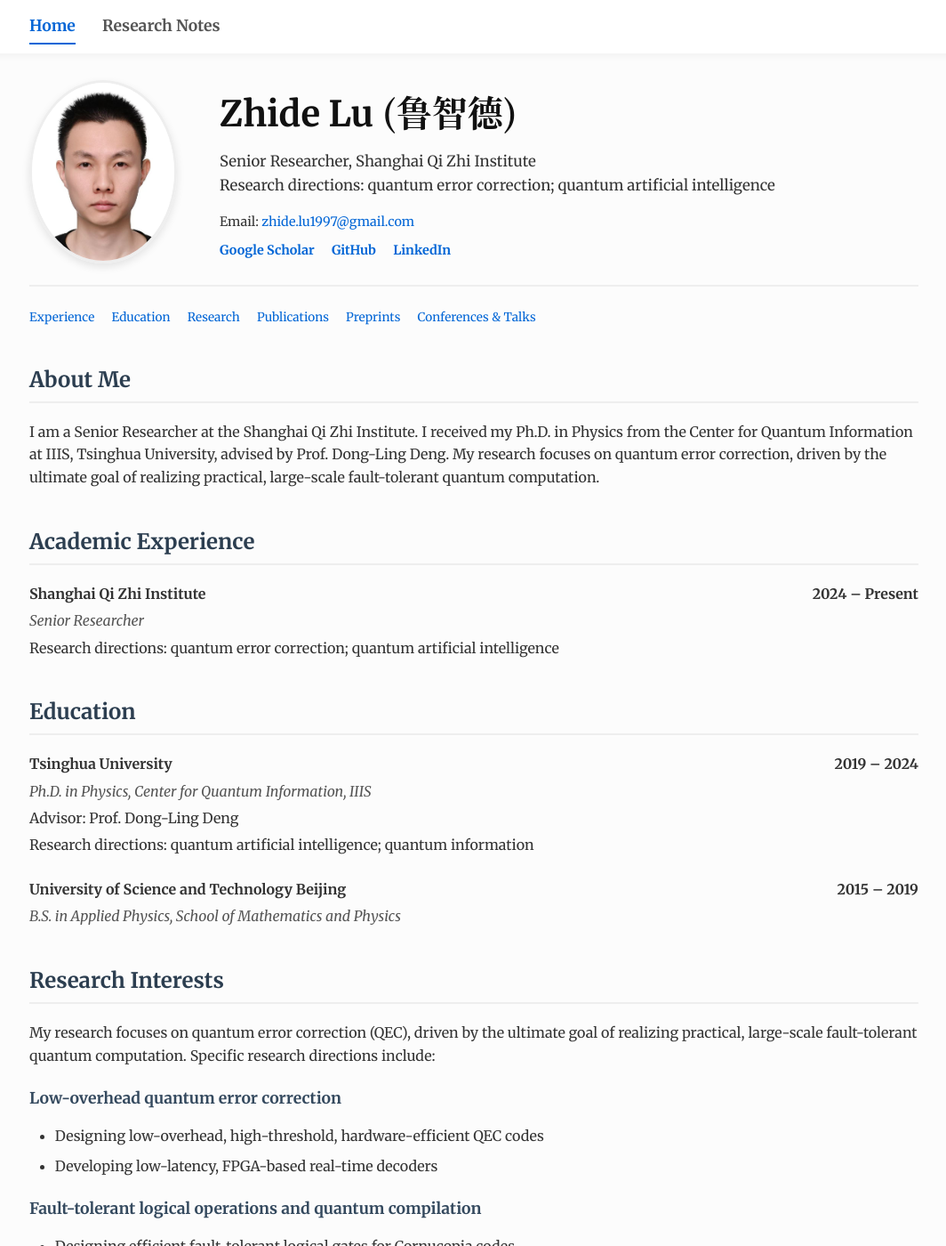
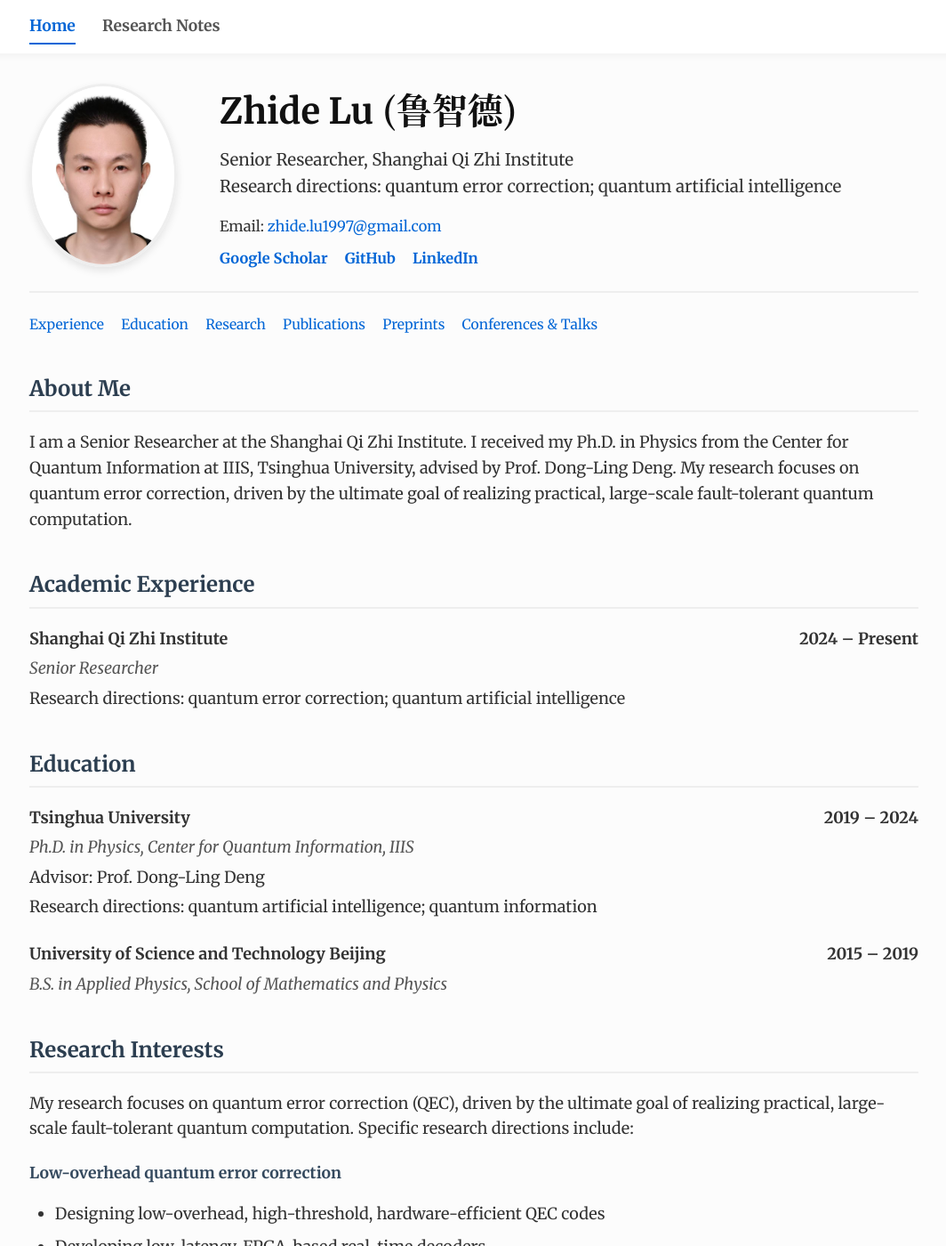
Before and after one commit to ZhideLu/ZhideLu.github.io, a Jekyll site: the page index.html, which Jekyll copies as it is, in a window 1280 px wide and 1400 px high. Shown: the whole window at 89% size, without its empty margins (107-1171 px from the left). Built offline with Jekyll 4.4.1, drawn with Linux system fonts in a browser that asks for light colours.

Commit message:
Increase home page body text size while preserving headings

```diff
--- a/index.html
+++ b/index.html
@@ -13,6 +13,7 @@
     <style>
         body {
             font-family: 'Merriweather', serif;
+            font-size: 1.125rem;
             line-height: 1.6;
             color: #333;
             max-width: 1000px;
@@ -112,11 +113,11 @@
             scroll-margin-top: 80px;
         }
         .header-info {
-            font-size: 1.05rem;
+            font-size: 1.175rem;
             margin: 0.5rem 0 1rem;
         }
         .contact-details {
-            font-size: 0.9rem;
+            font-size: 1.025rem;
             margin: 0 0 0.6rem;
         }
         .contact-links,
@@ -127,11 +128,11 @@
             row-gap: 0.4rem;
         }
         .contact-links {
-            font-size: 0.9rem;
+            font-size: 1.025rem;
             font-weight: 700;
         }
         .section-nav {
-            font-size: 0.85rem;
+            font-size: 0.975rem;
         }
         .entry {
             margin-bottom: 1.5rem;
@@ -174,12 +175,12 @@
         .pub-authors {
             color: #444;
             margin: 0.2rem 0;
-            font-size: 0.94rem;
+            font-size: 1.065rem;
         }
         .pub-journal,
         .talk-details {
             color: #555;
-            font-size: 0.94rem;
+            font-size: 1.065rem;
         }
         .pub-journal {
             font-style: italic;
@@ -189,7 +190,7 @@
             line-height: 0;
         }
         .publication-note {
-            font-size: 0.9rem;
+            font-size: 1.025rem;
             color: #555;
         }
         @media (max-width: 640px) {
@@ -219,7 +220,7 @@
                 gap: 0.1rem;
             }
             .entry-date {
-                font-size: 0.9rem;
+                font-size: 1.025rem;
                 font-weight: normal;
                 color: #555;
             }
```
